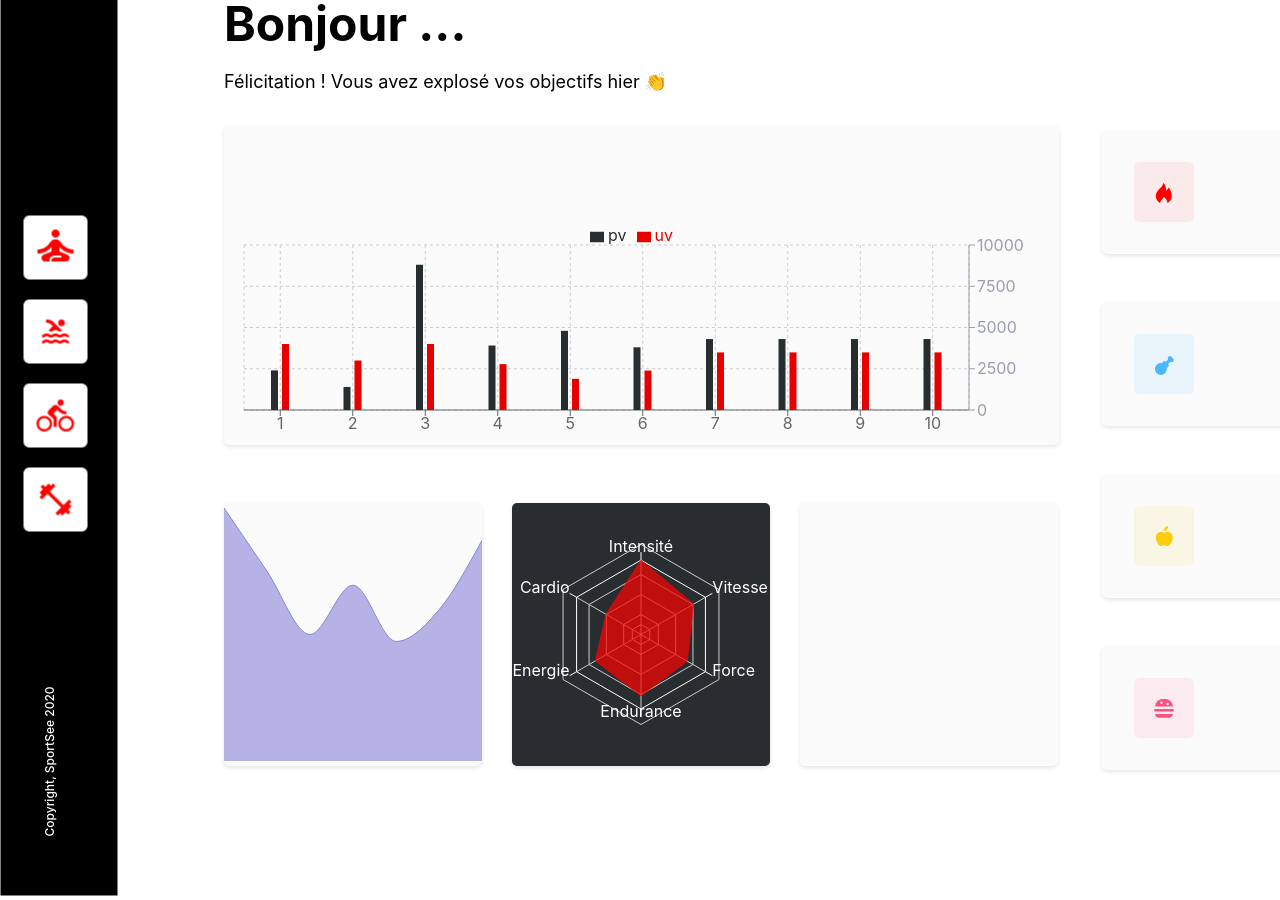
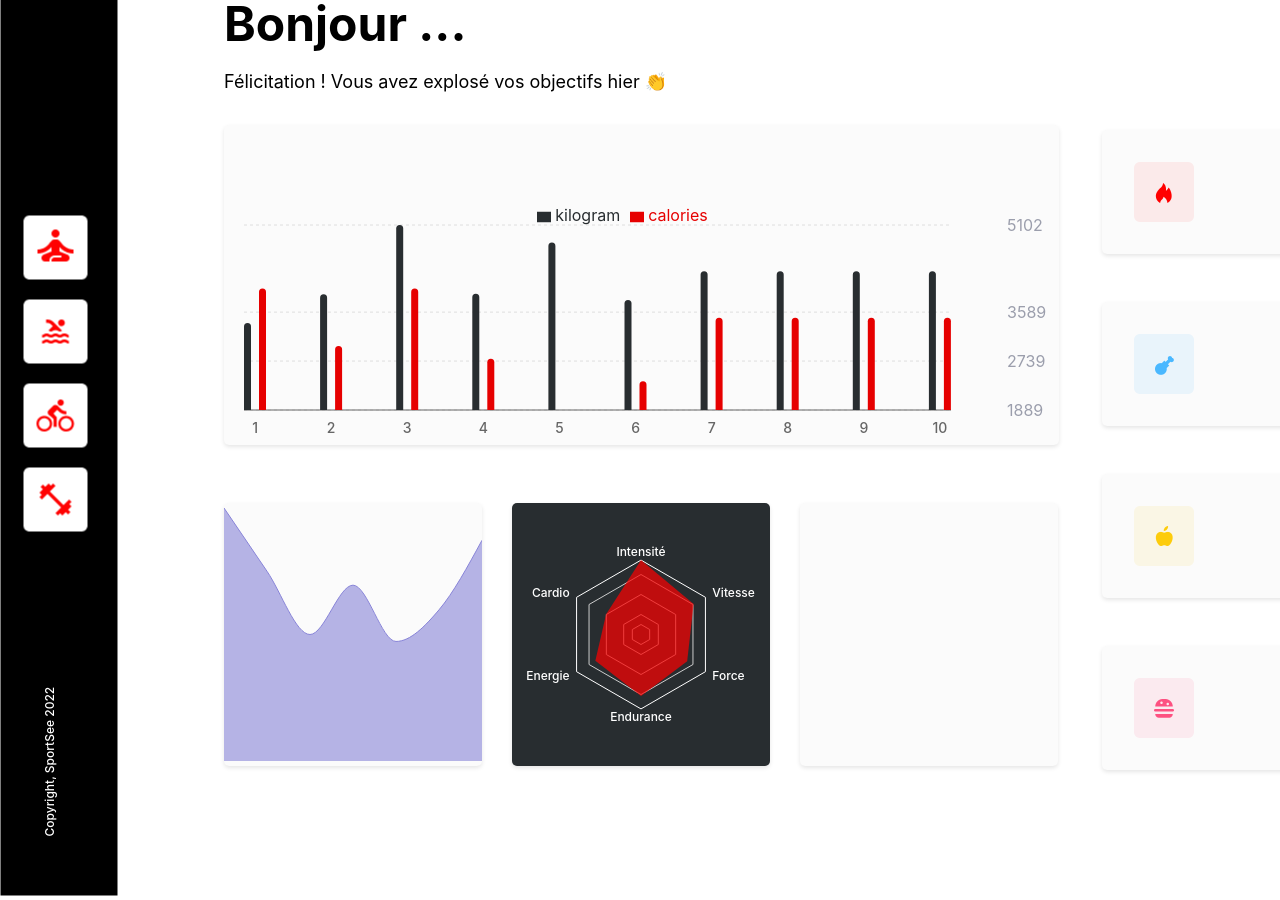
Before and after one commit to JohanLowenski/SportSee, a React (Create React App) app: page / in a window 1280 px wide. Shown: the part 200-1100 px from the top of the page. Built offline with nearby package versions, Linux system fonts and the light colour scheme.

Commit message:
Modification BarChart

```diff
--- /dev/null
+++ b/src/components/activities.js
@@ -0,0 +1,106 @@
+import React from "react";
+import { BarChart, Bar, XAxis, YAxis, CartesianGrid, Tooltip, Legend, ResponsiveContainer } from "recharts";
+const Activities = (props) => {
+  const data = [
+    {
+      name: 1,
+      calories: 4000,
+      kilogram: 3400,
+      amt: 2400,
+    },
+    {
+      name: 2,
+      calories: 3000,
+      kilogram: 3898,
+      amt: 2210,
+    },
+    {
+      name: 3,
+      calories: 4000,
+      kilogram: 5100,
+      amt: 2290,
+    },
+    {
+      name: 4,
+      calories: 2780,
+      kilogram: 3908,
+      amt: 2000,
+    },
+    {
+      name: 5,
+      calories: 1890,
+      kilogram: 4800,
+      amt: 2181,
+    },
+    {
+      name: 6,
+      calories: 2390,
+      kilogram: 3800,
+      amt: 2500,
+    },
+    {
+      name: 7,
+      calories: 3490,
+      kilogram: 4300,
+      amt: 2100,
+    },
+    {
+      name: 8,
+      calories: 3490,
+      kilogram: 4300,
+      amt: 2100,
+    },
+    {
+      name: 9,
+      calories: 3490,
+      kilogram: 4300,
+      amt: 2100,
+    },
+    {
+      name: 10,
+      calories: 3490,
+      kilogram: 4300,
+      amt: 2100,
+    },
+  ];
+  return (
+    <ResponsiveContainer width="100%" height="100%">
+      <BarChart
+        data={data}
+        margin={{
+          top: 80,
+          right: 48,
+          left: 20,
+          bottom: 5,
+        }}
+        barGap={8}
+      >
+        <CartesianGrid strokeDasharray="3 3" vertical={false} stroke="#dedede" />
+        <XAxis
+          // dataKey="day"
+          dataKey="name"
+          dy={5}
+          tickLine={false}
+          tick={{ fontSize: 14, fontWeight: 500 }}
+          padding={{ left: -27, right: -27 }}
+        />
+        <YAxis
+          // yAxisId="kg"
+          // dataKey="kilogram"
+          domain={["dataMin - 1", "dataMax + 2"]}
+          orientation="right"
+          stroke="#9B9EAC"
+          axisLine={false}
+          tickLine={false}
+          dx={48}
+        />
+        <Tooltip />
+        <Legend verticalAlign="top" />
+        <Bar dataKey="kilogram" fill="#282D30" barSize={7} radius={[50, 50, 0, 0]} />
+        <Bar dataKey="calories" fill="#E60000" barSize={7} radius={[50, 50, 0, 0]} />
+      </BarChart>
+    </ResponsiveContainer>
+  );
+};
+
+export default Activities;
--- a/src/components/pages/homepage.js
+++ b/src/components/pages/homepage.js
@@ -7,87 +7,11 @@ import Zen from "../../assets/zen.png";
 import Swim from "../../assets/swim.png";
 import Bike from "../../assets/bike.png";
 import Bodybuilding from "../../assets/bodybuilding.png";
-import {
-  BarChart,
-  Bar,
-  XAxis,
-  YAxis,
-  CartesianGrid,
-  Tooltip,
-  Legend,
-  Radar,
-  RadarChart,
-  PolarGrid,
-  PolarAngleAxis,
-  ResponsiveContainer,
-  AreaChart,
-  Area,
-} from "recharts";
+import Radar from "../radar";
+import Activities from "../activities";
+import { ResponsiveContainer, AreaChart, Area } from "recharts";
 
 const Homepage = (props) => {
-  const data = [
-    {
-      name: 1,
-      uv: 4000,
-      pv: 2400,
-      amt: 2400,
-    },
-    {
-      name: 2,
-      uv: 3000,
-      pv: 1398,
-      amt: 2210,
-    },
-    {
-      name: 3,
-      uv: 4000,
-      pv: 8800,
-      amt: 2290,
-    },
-    {
-      name: 4,
-      uv: 2780,
-      pv: 3908,
-      amt: 2000,
-    },
-    {
-      name: 5,
-      uv: 1890,
-      pv: 4800,
-      amt: 2181,
-    },
-    {
-      name: 6,
-      uv: 2390,
-      pv: 3800,
-      amt: 2500,
-    },
-    {
-      name: 7,
-      uv: 3490,
-      pv: 4300,
-      amt: 2100,
-    },
-    {
-      name: 8,
-      uv: 3490,
-      pv: 4300,
-      amt: 2100,
-    },
-    {
-      name: 9,
-      uv: 3490,
-      pv: 4300,
-      amt: 2100,
-    },
-    {
-      name: 10,
-      uv: 3490,
-      pv: 4300,
-      amt: 2100,
-    },
-  ];
-
   const objective = [
     {
       name: "Page A",
@@ -132,69 +56,7 @@ const Homepage = (props) => {
       amt: 2100,
     },
   ];
-  const radar = [
-    {
-      subject: "Intensité",
-      A: 120,
-      B: 110,
-      fullMark: 150,
-    },
-    {
-      subject: "Vitesse",
-      A: 98,
-      B: 130,
-      fullMark: 150,
-    },
-    {
-      subject: "Force",
-      A: 86,
-      B: 130,
-      fullMark: 150,
-    },
-    {
-      subject: "Endurance",
-      A: 99,
-      B: 100,
-      fullMark: 150,
-    },
-    {
-      subject: "Energie",
-      A: 85,
-      B: 90,
-      fullMark: 150,
-    },
-    {
-      subject: "Cardio",
-      A: 65,
-      B: 85,
-      fullMark: 150,
-    },
-  ];
-  // const dataModel = {d
-  //   id: "",
-  //   userInfos: {
-  //     firstName: "",
-  //     lastName: "",
-  //     age: "",
-  //   },
-  //   todayScore: "",
-  //   keyData: {
-  //     calorieCount: "",
-  //     proteinCount: "",
-  //     carbohydrateCount: "",
-  //     lipidCount: "",
-  //   },
-  // };
-  // /* Fetching the data from the json file. */
-  // const params = useParams();
-  // const [info, setInfo] = useState(dataModel);
-  // useEffect(() => {
-  //   fetch("/info.json")
-  //     .then((res) => res.json())
-  //     .then((data) => {
-  //       setInfo(data.find((info) => info.id === params.id));
-  //     });
-  // }, [params.id]);
+
   return (
     <div className="homepage">
       <div className="header">
@@ -215,7 +77,7 @@ const Homepage = (props) => {
           <img className="header__aside-img" src={Bike} alt="Logo" />
           <img className="header__aside-img" src={Bodybuilding} alt="Logo" />
         </div>
-        <p className="header__aside-text">Copyright, SportSee 2020</p>
+        <p className="header__aside-text">Copyright, SportSee 2022</p>
       </aside>
       <section className="homepage__section">
         <div className="homepage__section-item">
@@ -223,27 +85,7 @@ const Homepage = (props) => {
           <p>Félicitation ! Vous avez explosé vos objectifs hier 👏</p>
         </div>
         <div className="activities">
-          <ResponsiveContainer width="100%" height="100%">
-            <BarChart
-              width={835}
-              height={320}
-              data={data}
-              margin={{
-                top: 100,
-                right: 30,
-                left: 20,
-                bottom: 5,
-              }}
-            >
-              <CartesianGrid strokeDasharray="3 3" />
-              <XAxis dataKey="name" />
-              <YAxis orientation="right" stroke="#9B9EAC" />
-              <Tooltip />
-              <Legend verticalAlign="top" />
-              <Bar dataKey="pv" fill="#282D30" barSize={7} />
-              <Bar dataKey="uv" fill="#E60000" barSize={7} />
-            </BarChart>
-          </ResponsiveContainer>
+          <Activities />
         </div>
         <div className="performance">
           <div className="objective">
@@ -264,13 +106,7 @@ const Homepage = (props) => {
             </ResponsiveContainer>
           </div>
           <div className="radar">
-            <ResponsiveContainer width="100%" height="100%">
-              <RadarChart cx="50%" cy="50%" outerRadius="60%" data={radar}>
-                <PolarGrid polarRadius={[10, 20, 40, 60, 90]} />
-                <PolarAngleAxis dataKey="subject" stroke="#ffffff" />
-                <Radar dataKey="A" stroke="#FF0101B2" fill="#FF0101B2" />
-              </RadarChart>
-            </ResponsiveContainer>
+            <Radar />
           </div>
           <div className="kpi"></div>
         </div>
--- /dev/null
+++ b/src/components/radar.js
@@ -0,0 +1,60 @@
+import React from "react";
+import { Radar, RadarChart, PolarGrid, PolarAngleAxis, ResponsiveContainer } from "recharts";
+
+const Spider = (props) => {
+  const radar = [
+    {
+      subject: "Intensité",
+      A: 120,
+      B: 110,
+      fullMark: 150,
+    },
+    {
+      subject: "Vitesse",
+      A: 98,
+      B: 130,
+      fullMark: 150,
+    },
+    {
+      subject: "Force",
+      A: 86,
+      B: 130,
+      fullMark: 150,
+    },
+    {
+      subject: "Endurance",
+      A: 99,
+      B: 100,
+      fullMark: 150,
+    },
+    {
+      subject: "Energie",
+      A: 85,
+      B: 90,
+      fullMark: 150,
+    },
+    {
+      subject: "Cardio",
+      A: 65,
+      B: 85,
+      fullMark: 150,
+    },
+  ];
+  return (
+    <ResponsiveContainer width="100%" height="100%">
+      <RadarChart cx="50%" cy="50%" outerRadius="60%" data={radar}>
+        <PolarGrid polarRadius={[10, 20, 40, 60]} radialLines={false} />
+        <PolarAngleAxis
+          dataKey="subject"
+          stroke="#ffffff"
+          tickLine={false}
+          dy={4}
+          tick={{ fontSize: 12, fontWeight: 500 }}
+        />
+        <Radar dataKey="A" fillOpacity={0.7} stroke="transparent" fill="#ff0101" />
+      </RadarChart>
+    </ResponsiveContainer>
+  );
+};
+
+export default Spider;
```
